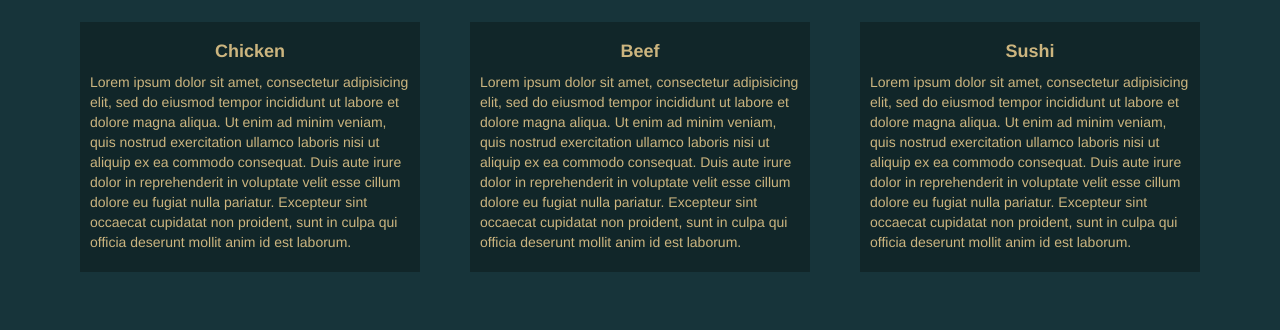
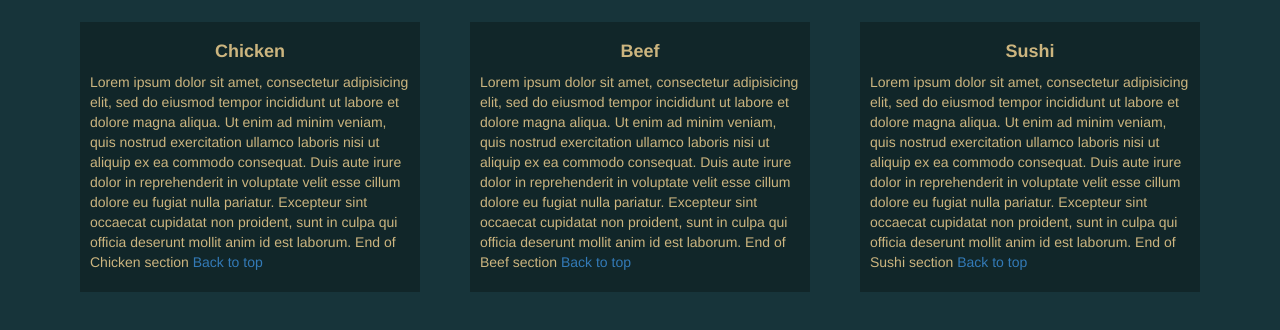
Before and after one commit to SurentharRajamohan/Courseera-Assignments, a plain HTML site: page Module3_SurentharRajamohan/index.html in a window 1280 px wide. Shown: the part 106-436 px from the top of the page. Drawn offline with Linux system fonts and the light colour scheme.

Commit message:
Module 3 @author: Surenthar Rajamohan

```diff
--- a/Module3_SurentharRajamohan/index.html
+++ b/Module3_SurentharRajamohan/index.html
@@ -55,7 +55,7 @@
                         quis nostrud exercitation ullamco laboris nisi ut aliquip ex ea commodo
                         consequat. Duis aute irure dolor in reprehenderit in voluptate velit esse
                         cillum dolore eu fugiat nulla pariatur. Excepteur sint occaecat cupidatat non
-                        proident, sunt in culpa qui officia deserunt mollit anim id est laborum.</p>
+                        proident, sunt in culpa qui officia deserunt mollit anim id est laborum. End of Chicken section <a href="#">Back to top</a></p>
                 </div>
             </div>
             <div class="col-lg-4 col-md-4 col-sm-6 col-xs-12" id="Beef">
@@ -66,7 +66,7 @@
                         quis nostrud exercitation ullamco laboris nisi ut aliquip ex ea commodo
                         consequat. Duis aute irure dolor in reprehenderit in voluptate velit esse
                         cillum dolore eu fugiat nulla pariatur. Excepteur sint occaecat cupidatat non
-                        proident, sunt in culpa qui officia deserunt mollit anim id est laborum.</p>
+                        proident, sunt in culpa qui officia deserunt mollit anim id est laborum. End of Beef section <a href="#">Back to top</a></p>
                 </div>
             </div>
             <div class="col-lg-4 col-md-4 col-sm-12 col-xs-12" id="Sushi">
@@ -77,7 +77,7 @@
                         quis nostrud exercitation ullamco laboris nisi ut aliquip ex ea commodo
                         consequat. Duis aute irure dolor in reprehenderit in voluptate velit esse
                         cillum dolore eu fugiat nulla pariatur. Excepteur sint occaecat cupidatat non
-                        proident, sunt in culpa qui officia deserunt mollit anim id est laborum.</p>
+                        proident, sunt in culpa qui officia deserunt mollit anim id est laborum. End of Sushi section <a href="#">Back to top</a></p>
                 </div>
             </div>
         </div>
```
